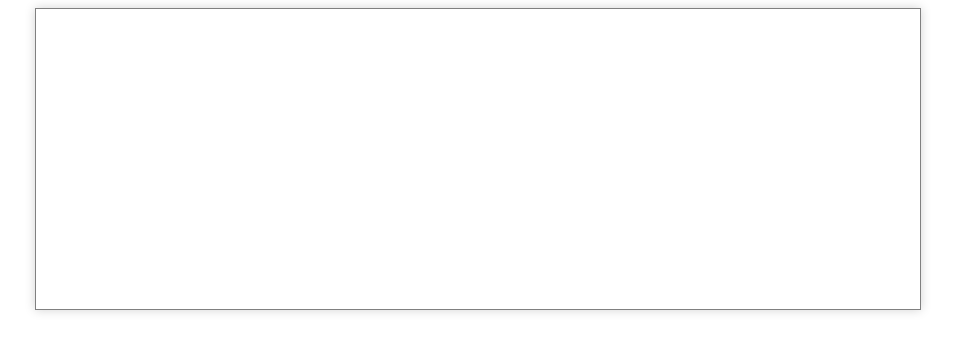
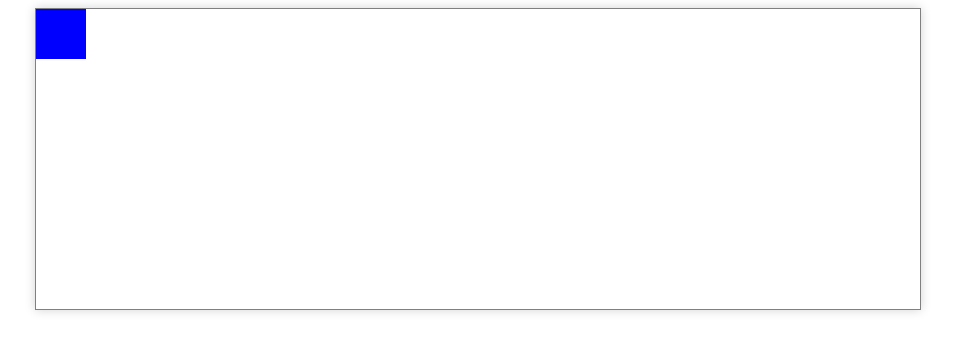
Before and after one commit to meena-erian/ddjs, a plain HTML site: page touch.html in a window 1280 px wide. Shown: the whole page, without its empty margins (162-1117 px from the left). Drawn offline with Linux system fonts and the light colour scheme.

Commit message:
Update touch.html

```diff
--- a/touch.html
+++ b/touch.html
@@ -2,17 +2,25 @@
 <html>
   <head>
     <style>
-      .con {
+      #game-window {
         border: 1px solid gray;
         box-shadow: 0 0 10px lightgray;
         margin: auto;
         width: 70%;
         height: 300px;
       }
+      .dragable {
+        position:absolute;
+        width:50px;
+        height:50px;
+        background:blue;
+      }
+      .dragable:hover {background:lightblue;}
     </style>
   </head>
   <body>
-    <div class='con'>
+    <div id='game-window'>
+      <div class='dragable' ontouchstart='alert("touchstart")'></div>
     </div>
   </body>
 </html>
```
